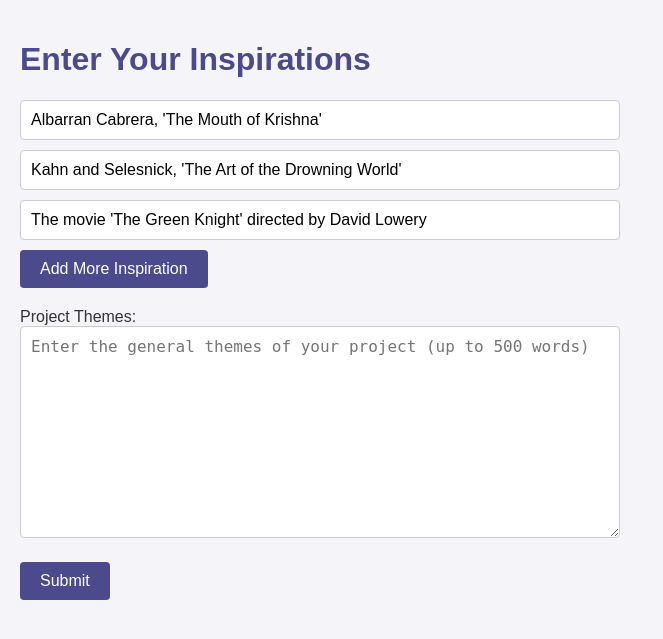
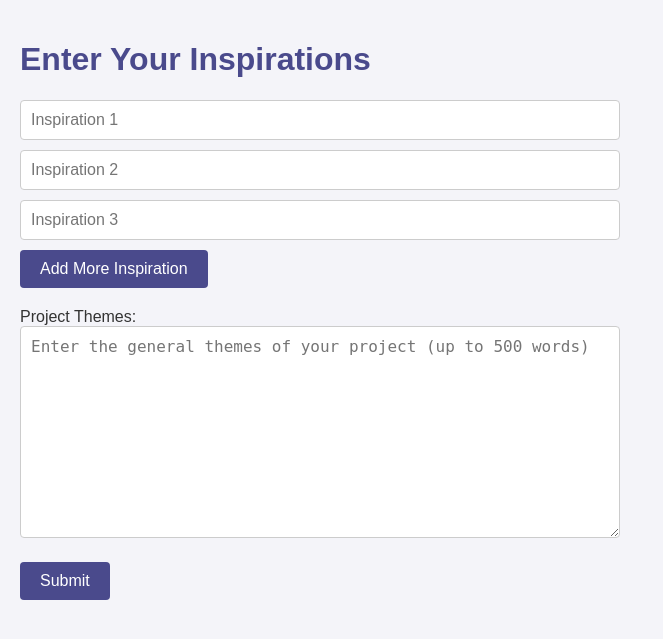
Before and after one commit to Moishe/art-recommendations, a Flask app: page / in a window 1280 px wide. Shown: the top 639 px of the page, without its empty margins (0-663 px from the left). Run offline with Flask 3, Linux system fonts and the light colour scheme.

Commit message:
fix: Remove default values from inspiration input fields in form

```diff
--- a/templates/index.html
+++ b/templates/index.html
@@ -99,12 +99,9 @@
     <h1>Enter Your Inspirations</h1>
     <form method="post">
         <div id="inspiration-list">
-            <input type="text" name="inspiration" placeholder="Inspiration 1"
-                value="Albarran Cabrera, 'The Mouth of Krishna'"><br>
-            <input type="text" name="inspiration" placeholder="Inspiration 2"
-                value="Kahn and Selesnick, 'The Art of the Drowning World'"><br>
-            <input type="text" name="inspiration" placeholder="Inspiration 3"
-                value="The movie 'The Green Knight' directed by David Lowery"><br>
+            <input type="text" name="inspiration" placeholder="Inspiration 1"><br>
+            <input type="text" name="inspiration" placeholder="Inspiration 2"><br>
+            <input type="text" name="inspiration" placeholder="Inspiration 3"><br>
         </div>
         <button type="button" onclick="addInspiration()" style="margin-bottom: 20px;">Add More Inspiration</button>
         </div>
```
